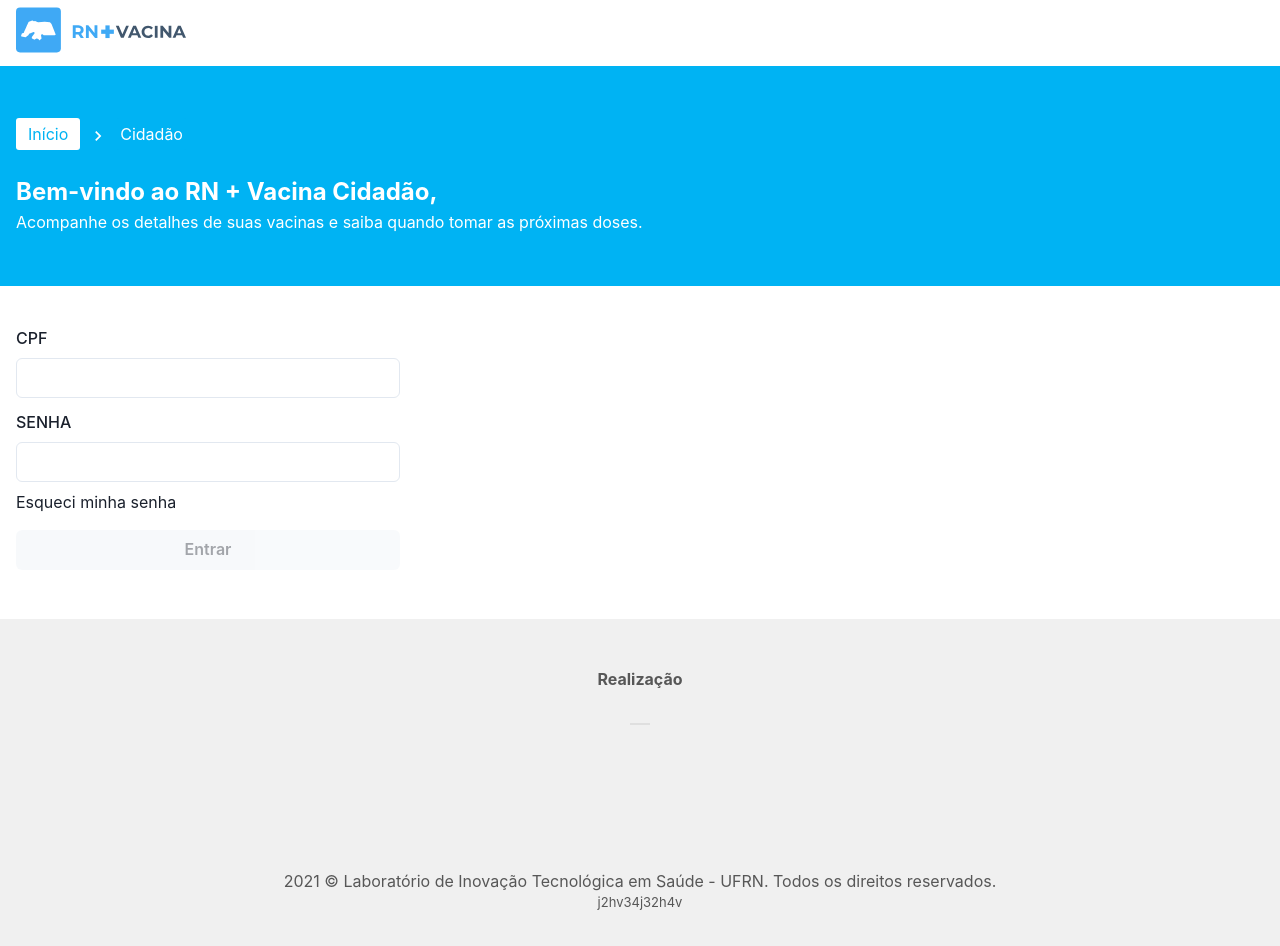
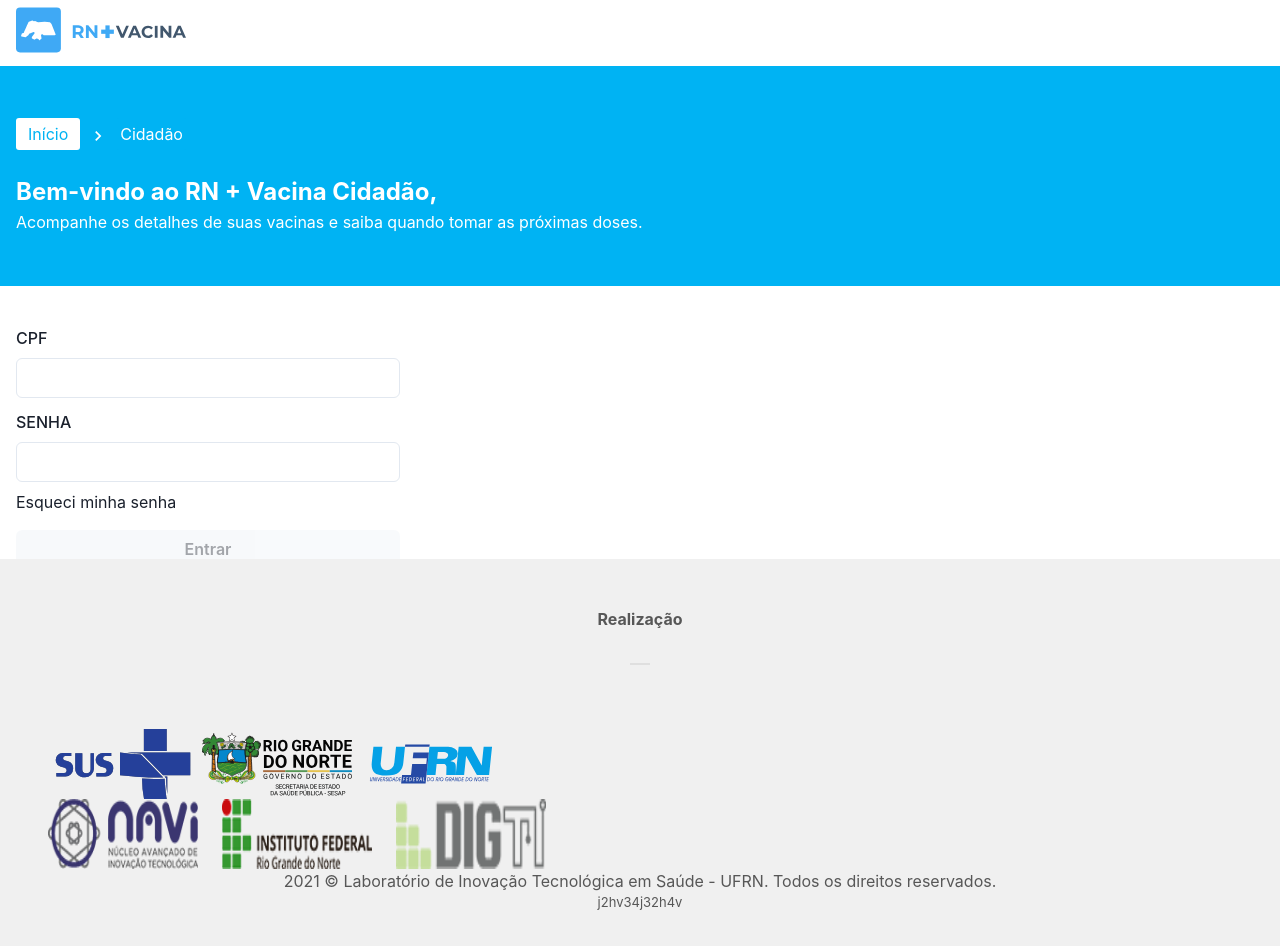
Before and after one commit to elionaimelo/rnmaisvacina-spa, a Next.js app: page / in a window 1280 px wide. Shown: the top 946 px of the page. Built offline with nearby package versions, Linux system fonts and the light colour scheme.

Commit message:
fix: :bug: ajutes no footer

```diff
--- a/src/components/Footer/index.js
+++ b/src/components/Footer/index.js
@@ -1,40 +1,65 @@
 import { ContainerFooter } from "./style";
 import Image from "next/image";
-
-// import sus from "src/assets/images/sus.svg";
-// import lais from "src/assets/images/lais.svg";
-// import ufrn from "src/assets/images/ufrn.svg";
-// import rn from "src/assets/images/rn.svg";
-// import navi from "src/assets/images/navi.png";
-// import ifrn from "src/assets/images/ifrn.png";
-// import digti from "src/assets/images/digti.png";
+import { Grid, Box } from "@chakra-ui/react";
 
 export const Footer = () => {
   return (
-    <ContainerFooter>
+    <ContainerFooter maxW="container.md">
       <h5>Realização</h5>
       <div className="footer-separator"></div>
-      <section className="footer-imgs">
-        {/* <span className="footer-img">
-          <Image unsized src={sus} alt="" />
-        </span>
-        <span className="footer-img">
-          <Image unsized src={rn} alt="" />
-        </span>
-        <span className="footer-img">
-          <Image unsized src={ufrn} alt="" />
-        </span>
-        <Image unsized src={lais} alt="" />
-        <span className="footer-img">
-          <Image unsized src={navi} alt="" />
-        </span>
-        <span className="footer-img">
-          <Image unsized src={ifrn} alt="" />
-        </span>
-        <span className="footer-img">
-          <Image unsized src={digti} alt="" />
-        </span> */}
-      </section>
+      <Box maxW="lg">
+        <Grid templateColumns="repeat(4, 1fr)" gap={1}>
+          <Image
+            src="/assets/images/sus.svg"
+            layout="fixed"
+            width={150}
+            height={70}
+            alt=""
+          />
+
+          <Image
+            src="/assets/images/rn.svg"
+            layout="fixed"
+            width={150}
+            height={70}
+            alt=""
+          />
+
+          <Image
+            src="/assets/images/ufrn.svg"
+            layout="fixed"
+            width={150}
+            height={70}
+            alt=""
+          />
+        </Grid>
+        <Grid templateColumns="repeat(4, 1fr)" gap={6}>
+          <Image
+            src="/assets/images/navi.png"
+            layout="fixed"
+            width={150}
+            height={70}
+            alt=""
+          />
+
+          <Image
+            src="/assets/images/ifrn.png"
+            layout="fixed"
+            width={150}
+            height={70}
+            alt=""
+          />
+
+          <Image
+            src="/assets/images/digti.png"
+            layout="fixed"
+            width={150}
+            height={70}
+            alt=""
+          />
+        </Grid>
+      </Box>
+
       <span>
         2021 © Laboratório de Inovação Tecnológica em Saúde - UFRN. Todos os
         direitos reservados.
--- a/src/components/Header/index.js
+++ b/src/components/Header/index.js
@@ -11,7 +11,6 @@
 } from "@chakra-ui/react";
 import { ChevronRightIcon } from "@chakra-ui/icons";
 import { FlexCustom, Title } from "./header.style";
-// import logo from "src/assets/images/logo.svg";
 
 export const Header = () => {
   const router = useRouter();
```
Also changed, not shown: public/assets/images/rn.svg, public/assets/images/ufrn.svg.
